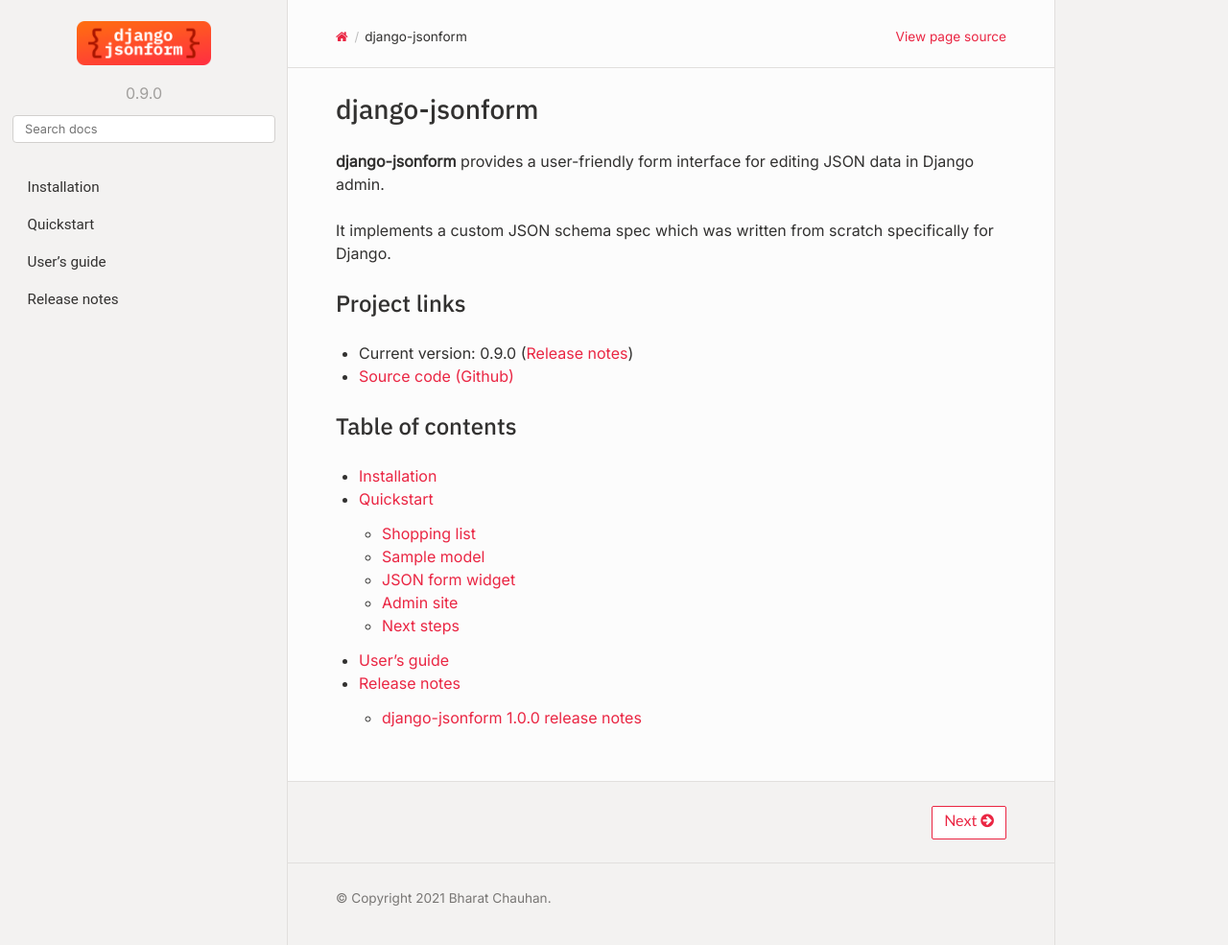
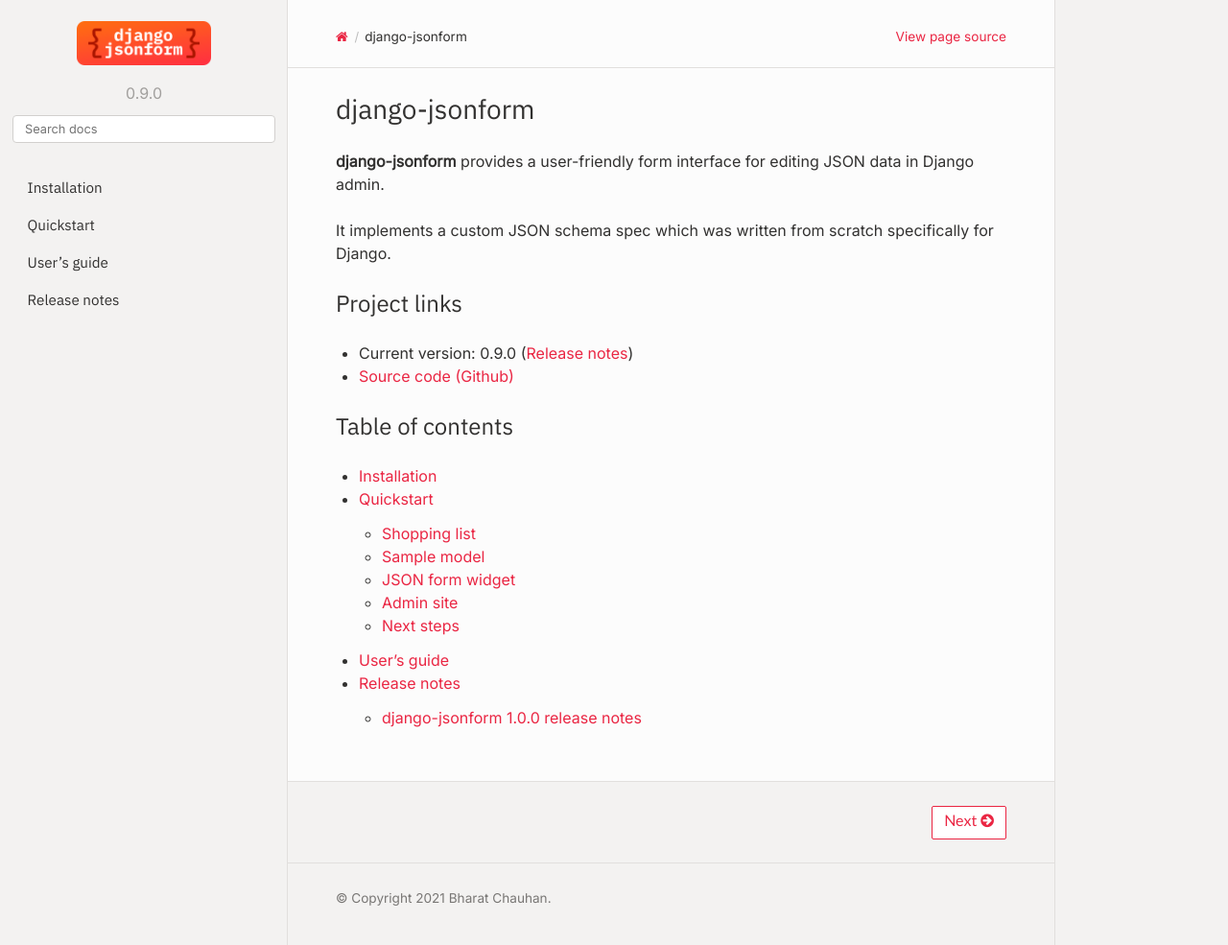
Before and after one commit to bhch/django-jsonform, a Sphinx documentation site: the page built from docs/index.rst, in a window 1280 px wide and 985 px high. Shown: the whole window at 96% size. Built offline with Sphinx 7.4.7 and the Read the Docs theme 2.0.0, drawn with Linux system fonts in a browser that asks for light colours.

Commit message:
Update sidebar fonts

```diff
--- a/docs/_static/candy.css
+++ b/docs/_static/candy.css
@@ -137,7 +137,7 @@
 }
 .wy-menu-vertical a {
     color: #323130;
-    font-family: 'Roboto', sans-serif;
+    font-family: 'IBM Plex Sans', sans-serif;
     border-left: 4px solid transparent;
     font-size: 95%;
     text-decoration: none;
--- a/docs/_templates/layout.html
+++ b/docs/_templates/layout.html
@@ -3,5 +3,5 @@
 {%- block extrahead %}
   <link rel="preconnect" href="https://fonts.googleapis.com">
   <link rel="preconnect" href="https://fonts.gstatic.com" crossorigin>
-  <link href="https://fonts.googleapis.com/css2?family=IBM+Plex+Mono:ital,wght@0,400;0,700;1,400&family=IBM+Plex+Sans:wght@500&family=Inter&display=swap" rel="stylesheet">
+  <link href="https://fonts.googleapis.com/css2?family=IBM+Plex+Mono:ital,wght@0,400;0,700;1,400&family=IBM+Plex+Sans:wght@400,500&family=Inter&display=swap" rel="stylesheet">
 {% endblock %}
```
